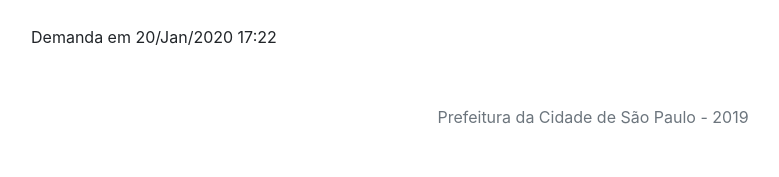
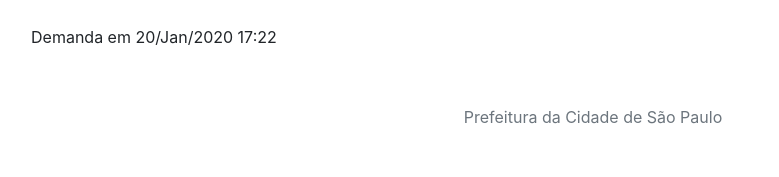
Before and after one commit to prefeiturasp/SME-Imoveis-BackEnd, a Django app: template sme_ofertaimoveis/imovel/templates/imovel/html/email_to_sme.html in a window 1280 px wide. Shown: the part 882-1059 px from the top of the page, without its empty margins (47-826 px from the left). Run offline with Django 3.2, Linux system fonts and the light colour scheme; the template is opened without the code that fills it, so the values that code supplies are empty; parts of the project's set-up code (start-up, migrations or seed data) failed here and were passed over; some libraries are stand-ins or nearby versions.

Commit message:
Remove ano do rodapé dos emails

```diff
--- a/sme_ofertaimoveis/templates/base/footer.html
+++ b/sme_ofertaimoveis/templates/base/footer.html
@@ -1,6 +1,6 @@
 <footer class="footer">
     <div class="container text-center p-5">
-      <span class="text-muted ">Prefeitura da Cidade de São Paulo - 2019</span>
+      <span class="text-muted ">Prefeitura da Cidade de São Paulo</span>
     </div>
   </footer>
 </body>
```
